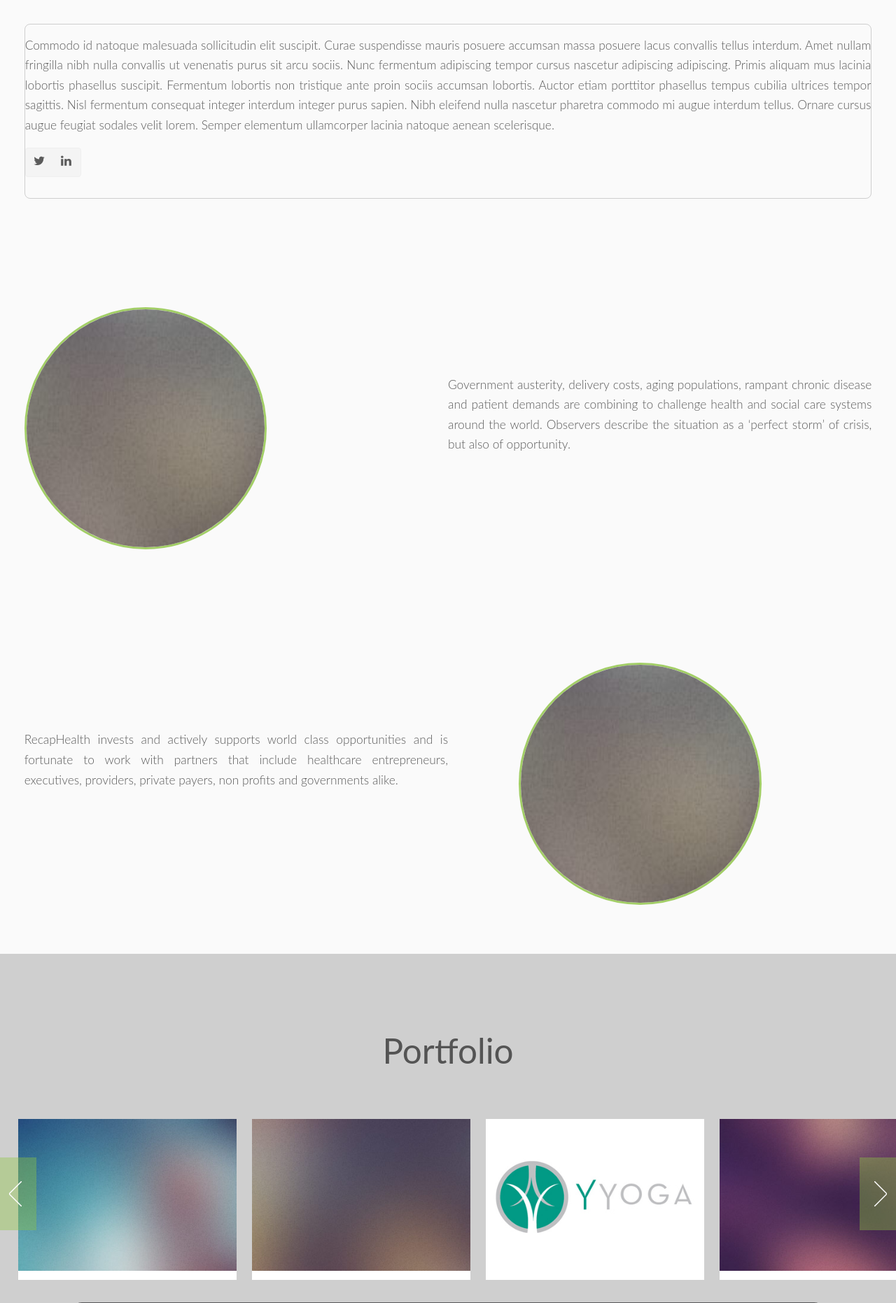
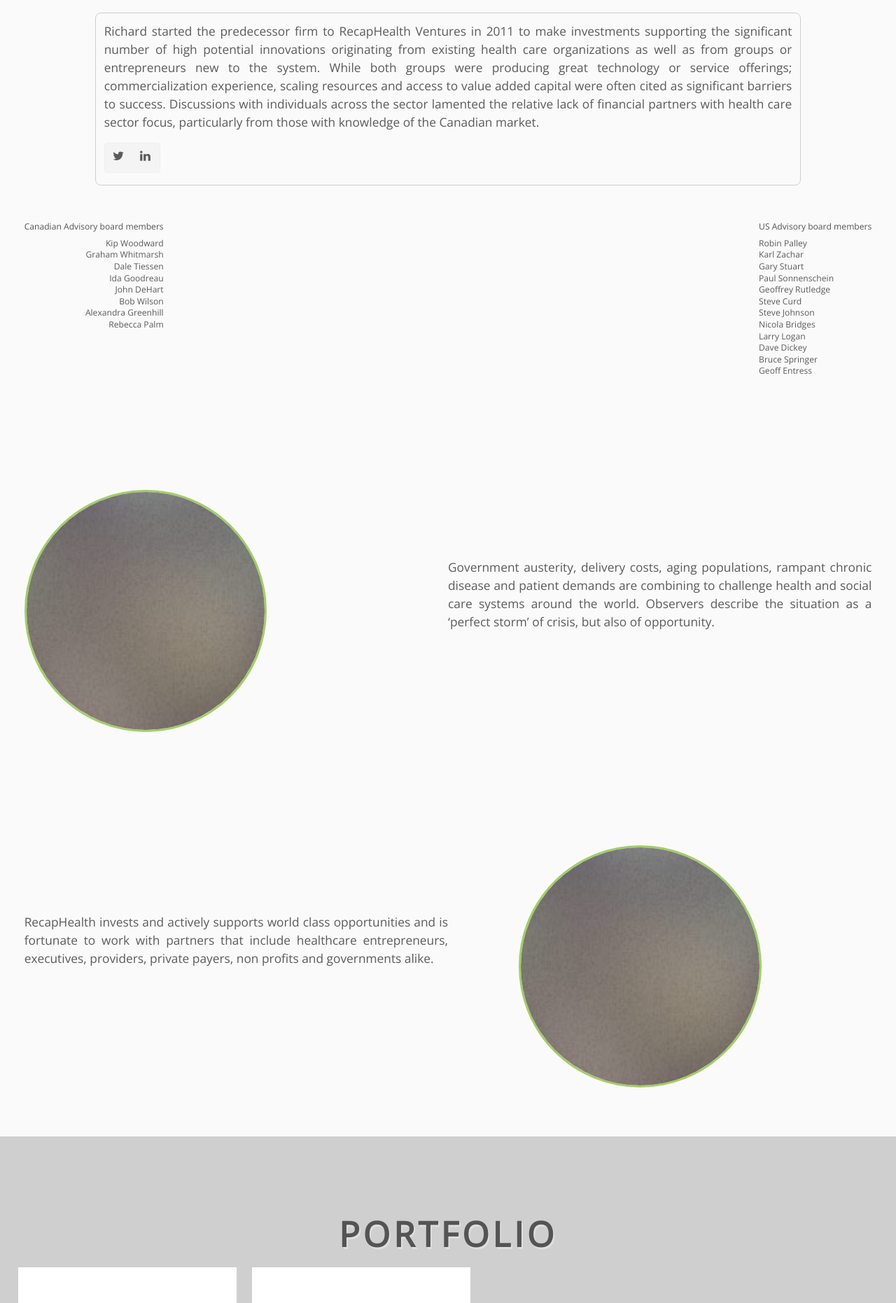
Before and after one commit to MelHub/recaphealthwp, a PHP site: page / in a window 1280 px wide. Shown: the part 2760-4622 px from the top of the page at 70% size. Run offline with PHP 8.4, Linux system fonts and the light colour scheme.

Commit message:
more css

```diff
--- a/css/style.css
+++ b/css/style.css
@@ -2,6 +2,8 @@
 
 @font-face{font-family:'FontAwesome';src:url('font/fontawesome-webfont.eot?v=4.0.1');src:url('font/fontawesome-webfont.eot?#iefix&v=4.0.1') format('embedded-opentype'),url('font/fontawesome-webfont.woff?v=4.0.1') format('woff'),url('font/fontawesome-webfont.ttf?v=4.0.1') format('truetype'),url('font/fontawesome-webfont.svg?v=4.0.1#fontawesomeregular') format('svg');font-weight:normal;font-style:normal}
 @import url("http://fonts.googleapis.com/css?family=Lato:300,400,900");
+@import url(http://fonts.googleapis.com/css?family=Josefin+Sans);
+@import url(http://fonts.googleapis.com/css?family=Open+Sans);
 /*
 	Helios 1.5 by HTML5 UP
 	html5up.net | @n33co
@@ -31,13 +33,15 @@
 	body,input,textarea,select
 	{
 		font-size: 15pt;
-		font-family: 'Lato', sans-serif;
+		/*font-family: 'Josefin Sans', sans-serif;*/
+		font-family: 'Open Sans', sans-serif;
 		line-height: 1.85em;
 	}
 
 	h1,h2,h3,h4,h5,h6
 	{
-		font-weight: 400;
+		/*font-weight: 700;*/
+		/* ---- dark grey */
 		color: rgb(84, 84, 84);
 		line-height: 1.25em;
 	}
@@ -57,17 +61,30 @@
 	h2
 	{
 		font-size: 2.85em;
+		text-transform: uppercase;
+		font-weight: 900;
+		letter-spacing: 0.1em;
+		text-shadow: 2px 3px rgba(239, 239, 239, 0.46);
 	}
 
 	h3
 	{
 		font-size: 1.25em;
+		text-transform: uppercase;
+		letter-spacing: .1em;
 	}
 
 	h4
 	{
 		font-size: 1em;
 		margin: 0 0 0.25em 0;
+	}
+
+	h5
+	{
+		font-weight: bold;
+		/*font-size: 2em;*/
+
 	}
 
 	.byline
@@ -87,7 +104,8 @@
 	strong, b
 	{
 		font-weight: 400;
-		color: #483949;
+		color: #fff;
+		text-shadow: 2px 2px rgba(89, 88, 90, 0.51);
 	}
 
 	em, i
@@ -100,6 +118,7 @@
 		color: inherit;
 		border-bottom: solid 1px rgba(128,128,128,0.15);
 		text-decoration: none;
+		text-transform: uppercase;
 		-moz-transition: background-color 0.35s ease-in-out, color 0.35s ease-in-out, border-bottom-color 0.35s ease-in-out;
 		-webkit-transition: background-color 0.35s ease-in-out, color 0.35s ease-in-out, border-bottom-color 0.35s ease-in-out;
 		-o-transition: background-color 0.35s ease-in-out, color 0.35s ease-in-out, border-bottom-color 0.35s ease-in-out;
@@ -142,6 +161,7 @@
 	p
 	{
 		text-align: justify;
+		line-height: 1.5em;
 	}
 
 	br.clear
@@ -498,6 +518,7 @@
 			form select,
 			form textarea
 			{
+				color: rgba(140, 196, 66, 0.71);
 				display: block;
 				box-shadow: inset 0 0 0 1px #e6e6e6;
 				background: #f8f8f8;
@@ -529,6 +550,7 @@
 				form select:focus,
 				form textarea:focus
 				{
+					box-shadow: inset 0 0 0 1px rgba(140, 196, 66, 0.77);
 				}
 
 				form textarea
@@ -574,7 +596,7 @@
 					color: rgba(33, 34, 32, 0.77);
 					/* text-align: center; */
 					border-radius: 0.2em;
-					font-size: .9em;
+					font-size: .7em;
 					text-decoration: none;
 					padding: 0.45em 2em 0.45em 2em;
 					border: 0;
@@ -582,6 +604,9 @@
 					outline: 0;
 					border: 1px solid rgba(147, 145, 145, 0.26);
 					float: right;
+					margin-top: 1em;
+					margin-left: .5em;
+					font-size: 1em;
 				}
 
 	/* Tables */
@@ -643,13 +668,14 @@
 			border: 0;
 			cursor: pointer;
 			outline: 0;
-			border: 1px solid rgb(153, 147, 147);
+			border: 1px solid rgba(140, 196, 66, 0.8);
+			background-color: rgba(140, 196, 66, 0.83);
 		}
 
 			.button:hover
 			{
 				color: #fff;
-				background: #ef8376;
+				background: rgba(140, 196, 66, 1);
 			}
 
 			.button:active
@@ -1197,7 +1223,7 @@
 	#header
 	{
 		position: relative;
-		/*background-image: url('../images/header.jpg');*/
+		/*background-image: url('../images/header1.jpg');*/
 		background-size: cover;
 		background-position: center center;
 		background-attachment: fixed;
@@ -1215,8 +1241,11 @@
 			.homepage #header .overlay
 			{
 				content: '';
+/*				background-image: url('images/sample1.jpg');
+*/				background-repeat: no-repeat;
+				background-position: top right;
 /*				background: #1C0920;
-*/				display: block;
+*/			display: block;
 				position: absolute;
 				left: 0;
 				top: 0;
@@ -1342,7 +1371,7 @@
 		z-index: 1;
 		overflow: hidden;
 		background-color: rgba(247, 247, 247, 1);
-		border-bottom: 1px solid rgba(255, 255, 255, 0.39);
+		border-bottom: 1px solid rgba(215, 215, 215, 0.81);
 		color: rgb(111, 99, 99);
 		font-weight: 100;
 		font-size: .9em;
@@ -1420,6 +1449,7 @@
 					text-decoration: none;
 					border: 0;
 					outline: 0;
+					letter-spacing: 0.04em;
 				}
 
 				#nav > ul > li > a:hover
@@ -1626,9 +1656,53 @@
 	border-radius: 8px;
 }
 
+.team-pic h4{
+	font-size: 0.9em;
+}
+
 .hidden {
 	display: none;
 }
+
+/*********************************************************************************/
+/*          Advisors                                                             */
+/*********************************************************************************/
+
+/*	.advisory-board
+	{
+		border: 0.09em solid grey;
+		border-radius: .3em;
+	}*/
+
+	ul.advisory-board
+	{
+		padding: 1em;
+		border: 0.9em solid grey;
+	}
+
+	ul.advisorsCan,
+	ul.advisorsUs
+	{
+	font-size: .7em;
+	margin-bottom: 1em;
+	}
+
+	ul.advisorsCan
+	{
+		float: left;
+		text-align: right;
+	}
+
+	ul.advisorsUs
+	{
+		float: right;
+	}
+
+	ul.advisorsCan li,
+	ul.advisorsUs li
+	{
+	margin-bottom: -0.99em;
+	}
 
 /*********************************************************************************/
 /* About Recap                                                                   */
--- a/index.html
+++ b/index.html
@@ -11,6 +11,8 @@
 		<meta name="description" content="" />
 		<meta name="keywords" content="" />
 		<link href="http://fonts.googleapis.com/css?family=Source+Sans+Pro:300,400,600" rel="stylesheet" type="text/css" />
+		<link href='http://fonts.googleapis.com/css?family=Josefin+Sans' rel='stylesheet' type='text/css'>
+		<link href='http://fonts.googleapis.com/css?family=Open+Sans' rel='stylesheet' type='text/css'>
 		<!--[if lte IE 8]><script src="js/html5shiv.js"></script><![endif]-->
 		<script src="js/jquery.min.js"></script>
 		<script src="js/jquery.dropotron.min.js"></script>
@@ -35,9 +37,9 @@
 					<div class="inner">
 						<header>
 							<!-- <h1><a href="#" id="logo">Recap Health</a></h1> -->
-							<h5>
-								RecapHealth Ventures is a unique investment fund delivering financial and social impact by investing in global health care innovation
-							</h5>
+							<h2>
+								<strong>RecapHealth Ventures</strong> is a unique investment fund delivering financial and social impact by investing in global health care innovation
+							</h2>
 						</header>
 						<footer>
 							<a href="#banner" class="button circled scrolly">Start</a>
@@ -111,26 +113,12 @@
 									<h4><a href="#">Kaitlyn Burke</a></h4>
 								</header>
 						</article>
+					</div>
 
+						<!-- Bio1 -->
 						<div class="-1u 10u team-extended-bio" id="bio1">
 							<p>
-								Commodo id natoque malesuada sollicitudin elit suscipit. Curae suspendisse mauris posuere accumsan massa
-								posuere lacus convallis tellus interdum. Amet nullam fringilla nibh nulla convallis ut venenatis purus
-								sit arcu sociis. Nunc fermentum adipiscing tempor cursus nascetur adipiscing adipiscing. Primis aliquam
-								mus lacinia lobortis phasellus suscipit. Fermentum lobortis non tristique ante proin sociis accumsan
-								lobortis. Auctor etiam porttitor phasellus tempus cubilia ultrices tempor sagittis. Nisl fermentum
-								consequat integer interdum integer purus sapien. Nibh eleifend nulla nascetur pharetra commodo mi augue
-								interdum tellus. Ornare cursus augue feugiat sodales velit lorem. Semper elementum ullamcorper lacinia
-								natoque aenean scelerisque.
-							</p>
-							<ul class="icons">
-								<li><a href="#" class="fa fa-twitter solo"><span>Twitter</span></a></li>
-								<li><a href="#" class="fa fa-linkedin solo"><span>Linkedin</span></a></li>
-							</ul>
-						</div>
-						<div class="-1u 10u team-extended-bio hidden" id="bio2">
-							<p>
-								Other bio div with other stuff in it. STUFFITY STUFF.
+								Richard started the predecessor firm to RecapHealth Ventures in 2011 to make investments supporting the significant number of high potential innovations originating from existing health care organizations as well as from groups or entrepreneurs new to the system. While both groups were producing great technology or service offerings; commercialization experience, scaling resources and access to value added capital were often cited as significant barriers to success. Discussions with individuals across the sector lamented the relative lack of financial partners with health care sector focus, particularly from those with knowledge of the Canadian market.
 							</p>
 							<ul class="icons">
 								<li><a href="#" class="fa fa-twitter solo"><span>Twitter</span></a></li>
@@ -138,6 +126,82 @@
 							</ul>
 						</div>
 
+						<!-- Bio2 -->
+						<div class="-1u 10u team-extended-bio hidden" id="bio2">
+							<p>
+								Dr. Gutman is a Venture Partner with RecapHealth Ventures. A practicing emergency room physician and accomplished entrepreneur, Dr. Gutman is the rare combination of an experienced medical clinician who also understands business and has a proven track record of success.
+							</p>
+							<ul class="icons">
+								<li><a href="#" class="fa fa-twitter solo"><span>Twitter</span></a></li>
+								<li><a href="#" class="fa fa-linkedin solo"><span>Linkedin</span></a></li>
+							</ul>
+						</div>
+
+						<!-- Bio3 -->
+						<div class="-1u 10u team-extended-bio hidden" id="bio3">
+							<p>
+								Matthew is an experienced internet executive with over 20 years of focus on partnership and revenue creation. Matthew was instrumental in the creation and hyper growth of such well known companies as Netscape Communications, Healtheon and WebMD . Specifically Matthew founded and ran European operations for Netscape and co-founded the consumer focused operations at Healtheon and WebMD. Matthew has had direct operating responsibility for sales, marketing and business development groups from launch to in excess of $250M in annual revenue and has managed cross border teams around the globe.
+							</p>
+							<ul class="icons">
+								<li><a href="#" class="fa fa-twitter solo"><span>Twitter</span></a></li>
+								<li><a href="#" class="fa fa-linkedin solo"><span>Linkedin</span></a></li>
+							</ul>
+						</div>
+
+						<!-- Bio4 -->
+						<div class="-1u 10u team-extended-bio hidden" id="bio4">
+							<p>
+								Jose is an Associate with RecapHealth Ventures. He focuses on screening new investment opportunities as well as leading the company's efforts in collecting a pan-Canadian data set of all companies involved in health and wellness.
+							</p>
+							<ul class="icons">
+								<li><a href="#" class="fa fa-twitter solo"><span>Twitter</span></a></li>
+								<li><a href="#" class="fa fa-linkedin solo"><span>Linkedin</span></a></li>
+							</ul>
+						</div>
+
+						<!-- Bio5 -->
+						<div class="-1u 10u team-extended-bio hidden" id="bio5">
+							<p>
+								Kaitlyn manages the various RecapHealth marketing and communication efforts including online, social, print and event related activities. Kaitlyn has experience in the health and wellness sectors as well as competitive athletics as an NCAA varsity athlete.
+							</p>
+							<ul class="icons">
+								<li><a href="#" class="fa fa-twitter solo"><span>Twitter</span></a></li>
+								<li><a href="#" class="fa fa-linkedin solo"><span>Linkedin</span></a></li>
+							</ul>
+						</div>
+				</section>
+
+				<section id="advisors" class="container">
+						<div class="row">
+							<div class="-2u 5u advisory-board">
+								<ul class="advisorsCan">
+									<h4>Canadian Advisory board members</h4>
+									<li>Kip Woodward</li>
+									<li>Graham Whitmarsh</li>
+									<li>Dale Tiessen</li>
+									<li>Ida Goodreau</li>
+									<li>John DeHart</li>
+									<li>Bob Wilson</li>
+									<li>Alexandra Greenhill</li>
+									<li>Rebecca Palm</li>
+								</ul>
+								<ul class="advisorsUs">
+									<h4>US Advisory board members</h4>
+									<li>Robin Palley</li>
+									<li>Karl Zachar</li>
+									<li>Gary Stuart</li>
+									<li>Paul Sonnenschein</li>
+									<li>Geoffrey Rutledge</li>
+									<li>Steve Curd</li>
+									<li>Steve Johnson</li>
+									<li>Nicola Bridges</li>
+									<li>Larry Logan</li>
+									<li>Dave Dickey</li>
+									<li>Bruce Springer</li>
+									<li>Geoff Entress</li>
+								</ul>
+							</div>
+						</div>
 				</section>
 
 			</div>
@@ -173,8 +237,8 @@
 							</div>
 						</div>
 					</div>
+				</section>
 				</div>
-				</section>
 
 
 			<!-- Carousel -->
@@ -186,58 +250,33 @@
 							<h2>Portfolio</h2>
 						</header>
 
-						<article>
-							<a href="http://mdomaradzki.deviantart.com/art/Bueller-III-351975087" class="image featured"><img src="images/pic01.jpg" alt="" /></a>
+						<article class="portfolio-item" data-logo="logo1">
+							<a href="http://mdomaradzki.deviantart.com/art/Bueller-III-351975087" class="image featured"><img src="images/pic16.jpg" alt="" /></a>
 						</article>
 
-						<article>
-							<a href="http://mdomaradzki.deviantart.com/art/Disco-351602759" class="image featured"><img src="images/pic02.jpg" alt="" /></a>
+						<article class="portfolio-item" data-logo="logo2">
+							<a href="http://mdomaradzki.deviantart.com/art/Disco-351602759" class="image featured"><img src="images/pic01.jpg" alt="" /></a>
 							<!-- <header>
 								<h3><a href="#">Fermentum sagittis proin</a></h3>
 							</header> -->
 						</article>
 
-						<article>
-							<a href="http://mdomaradzki.deviantart.com/art/The-Patina-of-Time-and-Tide-352128094" class="image featured"><img src="images/pic16.jpg" alt="" /></a>
-						</article>
-
-						<article>
-							<a href="http://mdomaradzki.deviantart.com/art/Cityparts-XVIII-350427779" class="image featured"><img src="images/pic04.jpg" alt="" /></a>
-						</article>
-
-						<article>
-							<a href="http://mdomaradzki.deviantart.com/art/Vine-Country-381350120" class="image featured"><img src="images/pic05.jpg" alt="" /></a>
-						</article>
-
-						<article>
-							<a href="http://mdomaradzki.deviantart.com/art/Bueller-III-351975087" class="image featured"><img src="images/pic01.jpg" alt="" /></a>
-						</article>
-
-						<article>
-							<a href="http://mdomaradzki.deviantart.com/art/Disco-351602759" class="image featured"><img src="images/pic02.jpg" alt="" /></a>
-						</article>
-
-						<article>
-							<a href="http://mdomaradzki.deviantart.com/art/The-Patina-of-Time-and-Tide-352128094" class="image featured"><img src="images/pic03.jpg" alt="" /></a>
-							<p>Commodo id natoque malesuada sollicitudin elit suscipit magna.</p>
-						</article>
-
-						<article>
-							<a href="http://mdomaradzki.deviantart.com/art/Cityparts-XVIII-350427779" class="image featured"><img src="images/pic04.jpg" alt="" /></a>
-							<p>Commodo id natoque malesuada sollicitudin elit suscipit magna.</p>
-						</article>
-
-						<article>
-							<a href="http://mdomaradzki.deviantart.com/art/Vine-Country-381350120" class="image featured"><img src="images/pic05.jpg" alt="" /></a>
-							<p>Commodo id natoque malesuada sollicitudin elit suscipit magna.</p>
-						</article>
-
 					</div>
 				</div>
 
-				<div class="-1u 10u portfolio-extended">
+				<div class="-1u 10u portfolio-extended" id="portfolio1">
 					<p>
 						YYoga is a rapidly growing chain of yoga and wellness centers. Headquartered in Vancouver, BC YYoga was founded by Terry McBride a well known Canadian music entrepreneur. YYoga centers offer a ‘spa-like’ experience with yoga, fitness and wellness services. RecapHealthVentures acted as investor and advisor to YYoga in its recent $13M financing, which included new equity from private equity funds and high net worth individuals, as well as debt conversion and the acquisition of three additional centers. YYoga is now Canada's largest yoga chain with operations in BC and Ontario.
+					</p>
+<!-- 					<ul class="icons">
+						<li><a href="#" class="fa fa-twitter solo"><span>Twitter</span></a></li>
+						<li><a href="#" class="fa fa-linkedin solo"><span>Linkedin</span></a></li>
+					</ul>	 -->
+				</div>
+
+				<div class="-1u 10u portfolio-extended hidden" id="portfolio2">
+					<p>
+						fhdskfhjk is a rapidly growing chain of yoga and wellness centers. Headquartered in Vancouver, BC
 					</p>
 <!-- 					<ul class="icons">
 						<li><a href="#" class="fa fa-twitter solo"><span>Twitter</span></a></li>
@@ -270,7 +309,7 @@
 						<div class="6u">
 							<article class="special">
 								<div class="greensquare-right">
-									<h2 class="fa fa-camera circled solo"><span>Photos</span></h2>
+									<h2 class="fa fa-bar-chart-o circled solo"><span>Photos</span></h2>
 									<h4>To deliver sector leading financial returns and meaningful social impact.
 									</h4>
 								</div><!-- 	<a href="http://mdomaradzki.deviantart.com/art/Bueller-VII-351975126" class="image vision"><img src="images/pic07.jpg" alt="" /></a> -->
@@ -280,8 +319,8 @@
 						<div class="6u">
 							<article class="special">
 								<div class="greensquare-left">
-									<h2 class="fa fa-camera circled solo"><span>Photos</span></h2>
-									<h4>Fill a funding gap for entreprenuers pursuing sector focused, valued added capital</h4>
+									<h2 class="fa fa-puzzle-piece circled solo"><span>Photos</span></h2>
+									<h4>Fill a funding gap for entreprenuers pursuing sector focused, value added capital</h4>
 								</div>
 							</article>
 						</div>
@@ -291,7 +330,7 @@
 							<div class="6u">
 								<article class="special">
 									<div class="greensquare-right">
-										<h2 class="fa fa-camera circled solo"><span>Photos</span></h2>
+										<h2 class="fa fa-user-md circled solo"><span>Photos</span></h2>
 										<h4>To catalyze capital across the return spectrum (commercial to philanthropic) to improve the heath care ecosystem</h4>
 									</div>
 								</article>
@@ -300,7 +339,7 @@
 							<div class="6u">
 								<article class="special">
 									<div class="greensquare-left">
-										<h2 class="fa fa-camera circled solo"><span>Photos</span></h2>
+										<h2 class="fa fa-globe circled solo"><span>Photos</span></h2>
 										<h4>Support the scaling of innovative solutions to global challenges</h4>
 									</div>
 								</article>
@@ -399,8 +438,8 @@
 								<h4>Address: </h4>
 								Suite 300 128 W. Hastings <br>
 								Vancouver BC V6B 1G8 <br>
-								<strong>E-mail:</strong> richard@recaphealthventures.com
-								<strong>Telephone:</strong> 604 683 8999</p>
+								E-mail:,richard@recaphealthventures.com
+								Telephone: 604 683 8999</p>
 							</div>
 						</div>
 
@@ -439,7 +478,7 @@
 						<!-- Member Log In -->
 							<section id="login" class="4u">
 								<header>
-									<h5>Member Log-in</h5>
+									<h3>Member Log-in</h3>
 								</header>
 								<div class="no-collapse">
 									<div class="">
```
Also changed, not shown: js/recap.js (+27 -0 lines), css/images/sample1.jpg (added), css/images/sample2.jpg (added), images/header1.jpg (added), images/pic01.jpg.
